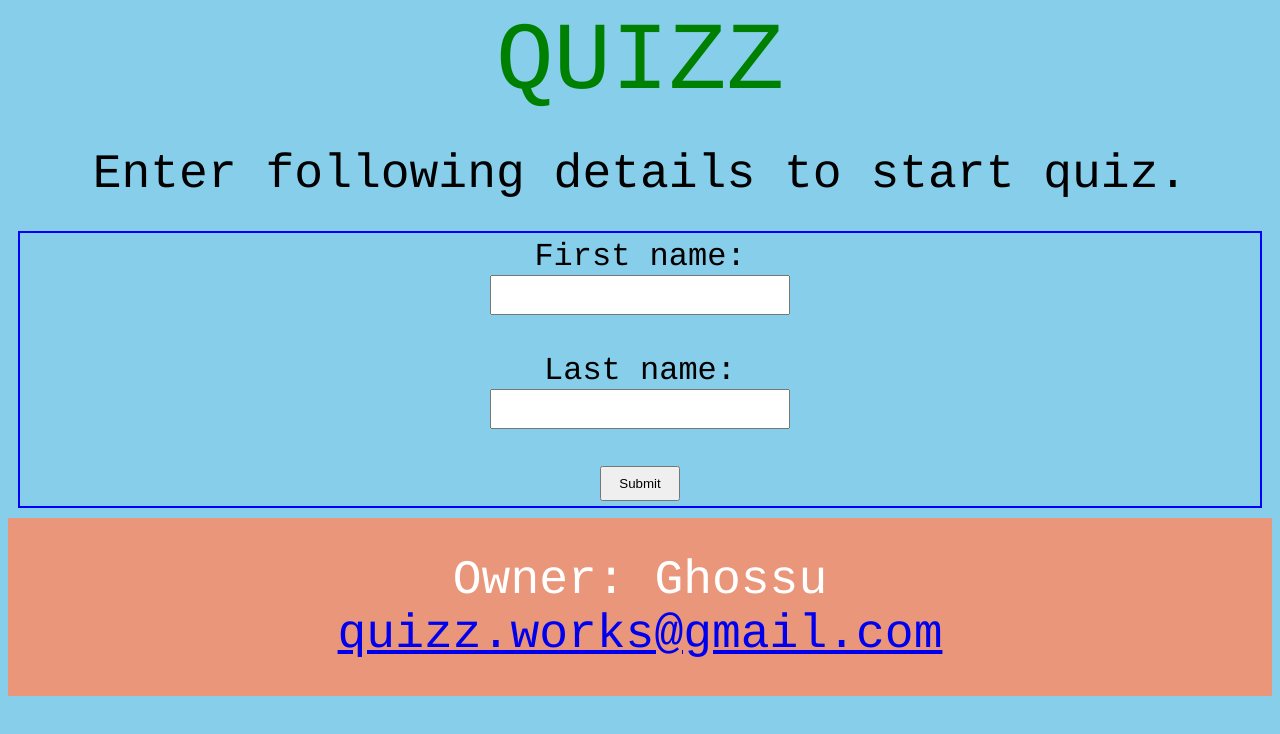
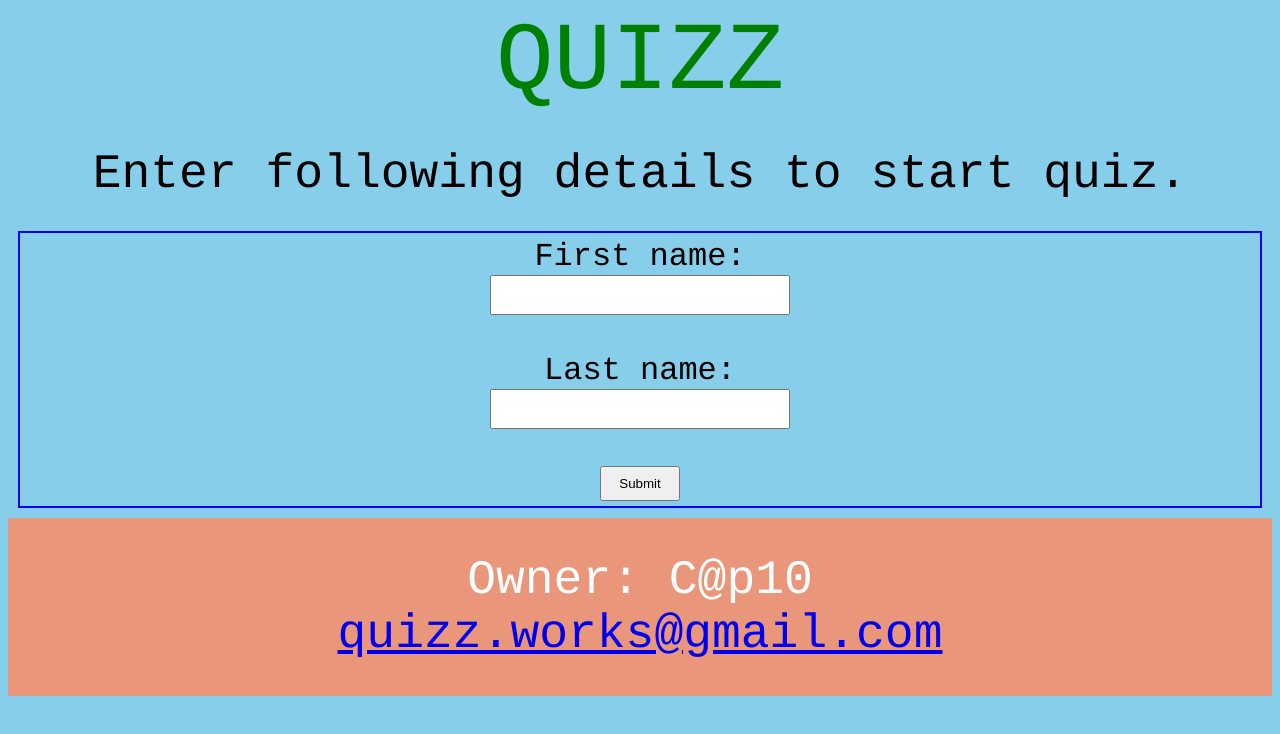
Before and after one commit to jroyone8/jroyon, a plain HTML site: page index.html in a window 1280 px wide. Drawn offline with Linux system fonts and the light colour scheme.

Commit message:
Update index.html

```diff
--- a/index.html
+++ b/index.html
@@ -46,10 +46,10 @@ footer{
 <input style="width:300px;height:40px;" type="text" id="lname" name="lname" pattern="[A-Za-z]{2,15}" title="only characters" required><br><br>
 <input style="width:80px;height:35px;" type="submit" value="Submit">
 </form>
-<footer>
-    <p>Owner: Ghossu<br>
+</body>
+    <footer>
+    <p>Owner: C@p10<br>
         <a href="mailto:quizz.works@gmail.com">quizz.works@gmail.com</a>
     </p>
 </footer>
-</body>
 </html>
```
